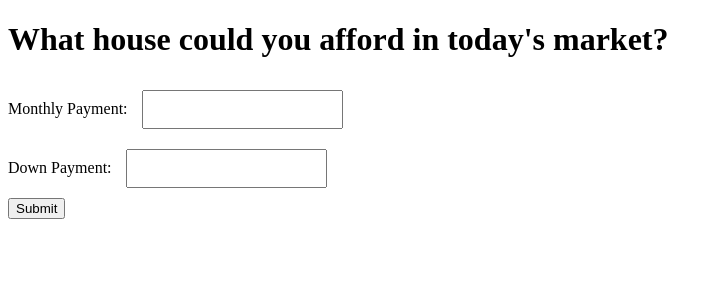
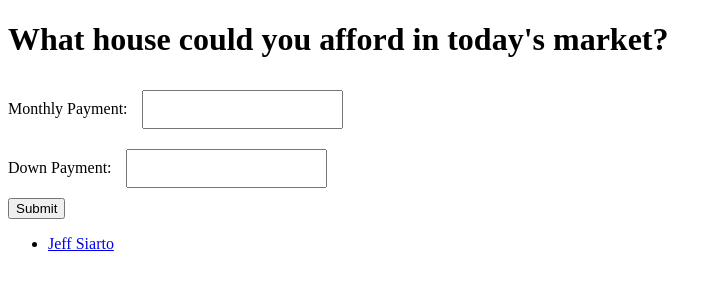
Before and after one commit to HenLau0/HTML-HG-Show, a plain HTML site: page index.html in a window 1280 px wide. Shown: the whole page, without its empty margins (0-722 px from the left). Drawn offline with Linux system fonts and the light colour scheme.

Commit message:
Added appendListing function for adding link lists to the page.

```diff
--- a/index.html
+++ b/index.html
@@ -16,6 +16,8 @@
     <br>
     <button>Submit</button>
     </form>
+    <ul id="link-list">
+    </ul>
     <script src="index.js"></script>
   </body>
 </html>
--- a/index.js
+++ b/index.js
@@ -17,3 +17,19 @@ btn.addEventListener("click", housesearch);
 //        document.getElementById('output').innerHTML = 'No matching result for the search term: ' + searchTerm;
 //   }
 //}
+
+// This is not very elegent, but it does the trick
+// Pass this function the ID of the list, a URL, and title
+function appendListing(listID, url, title) {
+  list = document.getElementById(listID);
+  li = document.createElement("li");
+  a = document.createElement("a");
+  linkText = document.createTextNode(title);
+  a.title = title;
+  a.href = url;
+  a.appendChild(linkText);
+  li.appendChild(a);
+  list.appendChild(li);
+}
+
+appendListing("link-list", "https://sirto.com", "Jeff Siarto");
```
